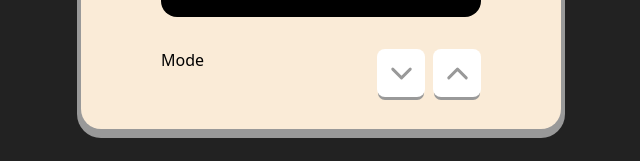
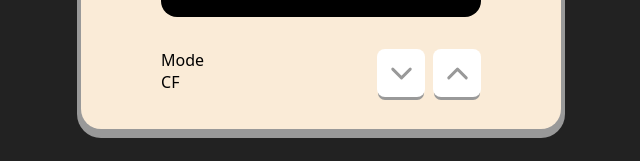
Before and after one commit to drkedrkedjon/thermostat-in-react, a React (Vite) app: page / in a window 1280 px wide. Shown: the part 317-478 px from the top of the page, without its empty margins (319-959 px from the left). Built offline with nearby package versions, Linux system fonts and the light colour scheme.

Commit message:
Working on Toggle Btn component, still strugling hahah

```diff
--- a/src/components/Thermostato/Thermostato.jsx
+++ b/src/components/Thermostato/Thermostato.jsx
@@ -1,8 +1,10 @@
 import { ChevronDown, ChevronUp } from "react-feather";
 import styles from "./Thermostato.module.css";
 import ToggleButton from "../ToggleButton/ToggleButton";
+import { useState } from "react";
 
 export default function Thermostato() {
+  const [mode, setMode] = useState("celsius");
   return (
     <>
       <div className={styles.thermostato}>
@@ -15,6 +17,7 @@ export default function Thermostato() {
               { label: "C", value: "celsius" },
               { label: "F", value: "fahrenheit" },
             ]}
+            selectedValue={mode}
           />
           <div className={styles.chevrons_group}>
             <button className={styles.chevron_btn}>
--- a/src/components/ToggleButton/ToggleButton.jsx
+++ b/src/components/ToggleButton/ToggleButton.jsx
@@ -1,14 +1,30 @@
+/* eslint-disable react/prop-types */
 import { useId } from "react";
 import styles from "./ToggleButton.module.css";
 
-export default function ToggleButton({ label, options }) {
+export default function ToggleButton({ label, options, selectedValue }) {
   const id = useId();
 
   return (
     <div className={styles.container}>
       <div className={styles.toggle_label}>{label}</div>
       <div className={styles.toggle_button}>
-        {options.map(({ label, value }) => {})}
+        {options.map(({ label, value }) => {
+          const optionId = `${id}-${label}`;
+          const isSelected = selectedValue === value;
+
+          return (
+            <label key={optionId} htmlFor={optionId}>
+              <input
+                type="radio"
+                name={id}
+                value={value}
+                checked={isSelected}
+              ></input>
+              {label}
+            </label>
+          );
+        })}
       </div>
     </div>
   );
```
